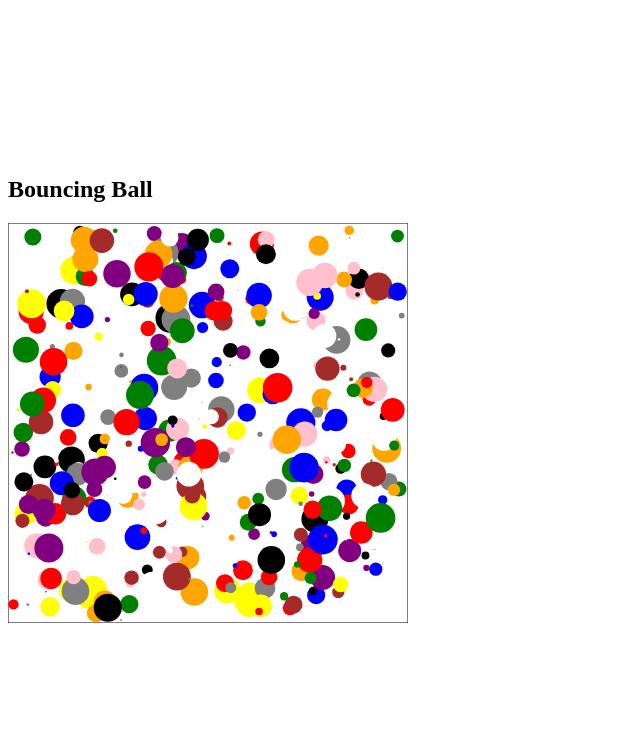
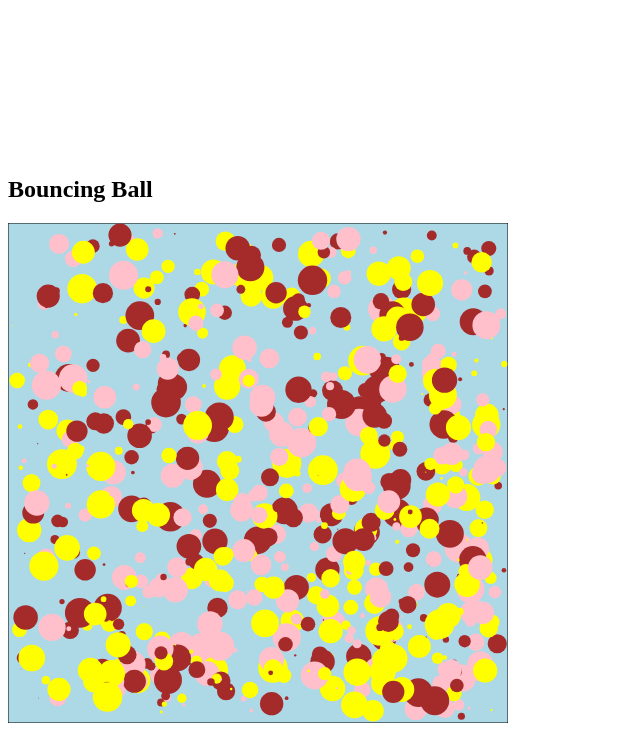
Before and after one commit to EvanJelley/EloquentJavaScript, a plain HTML site: page ch17.html in a window 1280 px wide. Shown: the part 2081-2816 px from the top of the page, without its empty margins (0-640 px from the left). Before the commit the page ends 2716 px from the top, so only its background shows below. Drawn offline with Linux system fonts and the light colour scheme.

Commit message:
ch17 and 18

```diff
--- a/ch17.html
+++ b/ch17.html
@@ -273,14 +273,17 @@
     </script>
 
     <h2>Bouncing Ball</h2>
-    <canvas id="bouncing" width="400" height="400"></canvas>
+    <canvas id="bouncing"></canvas>
     <script>
-        let cxBounce = document.querySelector("canvas#bouncing").getContext("2d");
-
-        function bounceObjects(balls, stars=false) {
+        function bounceObjects(balls, stars=false, canvasSize) {
+            let canvasBounce = document.querySelector("canvas#bouncing");
+            let cxBounce = canvasBounce.getContext("2d");
+            canvasBounce.width = canvasSize;
+            canvasBounce.height = canvasSize;
             let lastTime = null;
             let ballArray = [];
-            let colors = ["red", "green", "blue", "yellow", "orange", "purple", "pink", "black", "white", "brown", "grey"];
+            let colors = ["yellow", "pink", "brown"];
+
             // Initialize balls
             for (let i = 0; i < balls; i++) {
                 ballArray.push({
@@ -289,7 +292,7 @@
                     xSpeed: Math.random() * 300 + 5,
                     ySpeed: Math.random() * 300 + 5,
                     color:  colors[Math.floor(Math.random() * colors.length)],
-                    radius: Math.random() * 15
+                    radius: Math.random() *15
                 });
             }
 
@@ -303,15 +306,17 @@
             requestAnimationFrame(frame);
 
             function updateAnimation(step) {
-                cxBounce.clearRect(0, 0, 400, 400);
-                cxBounce.strokeRect(0, 0, 400, 400);
+                cxBounce.clearRect(0, 0, canvasSize, canvasSize);
+                cxBounce.fillStyle = "lightblue";
+                cxBounce.fillRect(0, 0, canvasSize, canvasSize);
+                cxBounce.strokeRect(0, 0, canvasSize, canvasSize);
 
                 for (let ball of ballArray) {
                     let nextX = ball.x + ball.xSpeed * step;
                     let nextY = ball.y + ball.ySpeed * step;
 
-                    if (nextX < ball.radius || nextX > 400 - ball.radius) ball.xSpeed = -ball.xSpeed;
-                    if (nextY < ball.radius || nextY > 400 - ball.radius) ball.ySpeed = -ball.ySpeed;
+                    if (nextX < ball.radius || nextX > canvasSize - ball.radius) ball.xSpeed = -ball.xSpeed;
+                    if (nextY < ball.radius || nextY > canvasSize - ball.radius) ball.ySpeed = -ball.ySpeed;
 
                     ball.x += ball.xSpeed * step;
                     ball.y += ball.ySpeed * step;
@@ -328,7 +333,7 @@
             }
         }
 
-        bounceObjects(400); // Call the function with the number of balls you want
+        bounceObjects(700, star=false, canvasSize=500); // Call the function with the number of balls you want
     </script>
 </body>
 
```
Also changed, not shown: ch18.js (added, +7 -0 lines).
